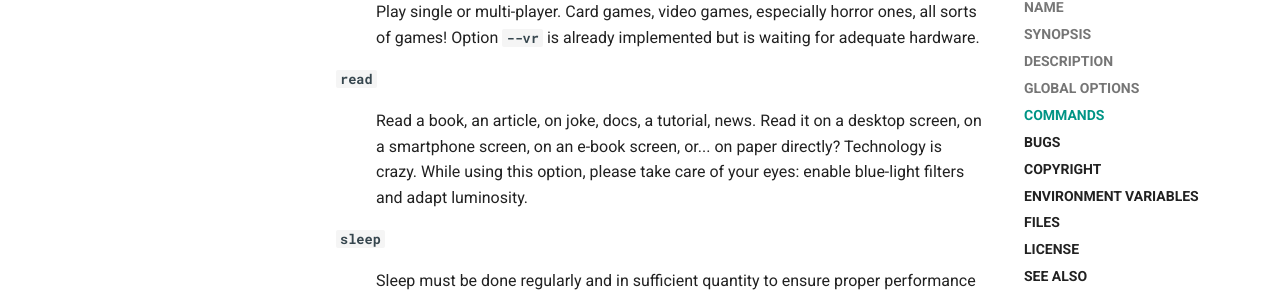
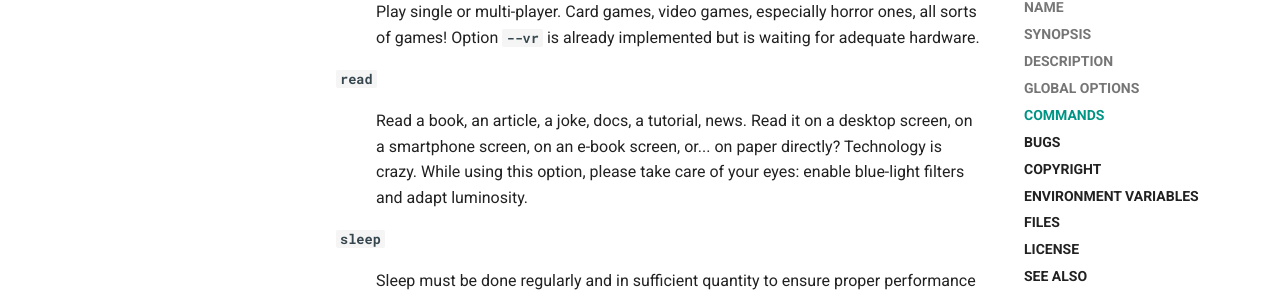
Before and after one commit to pawamoy/website, an MkDocs documentation site: the page built from docs/about.md, in a window 1280 px wide and 1400 px high, scrolled down 3090 px. Shown: the part 149-444 px from the top of the window. Built offline with MkDocs 1.6.1 and Material for MkDocs 9.7.7, drawn with Linux system fonts in a browser that asks for light colours; comment, search, counter and statistics services are not loaded; some of the changed text lies outside the part shown.

Commit message:
Fix typos

```diff
--- a/docs/about.md
+++ b/docs/about.md
@@ -209,7 +209,7 @@ Option `--vr` is already implemented but is waiting for adequate hardware.
 `read`
 
 <p class="i2"></p>
-Read a book, an article, on joke, docs, a tutorial, news.
+Read a book, an article, a joke, docs, a tutorial, news.
 Read it on a desktop screen, on a smartphone screen, on an e-book screen, or...
 on paper directly? Technology is crazy. While using this option,
 please take care of your eyes: enable blue-light filters and adapt luminosity.
```
Also changed, not shown: other parts of docs/about.md (+2 -2 lines).
